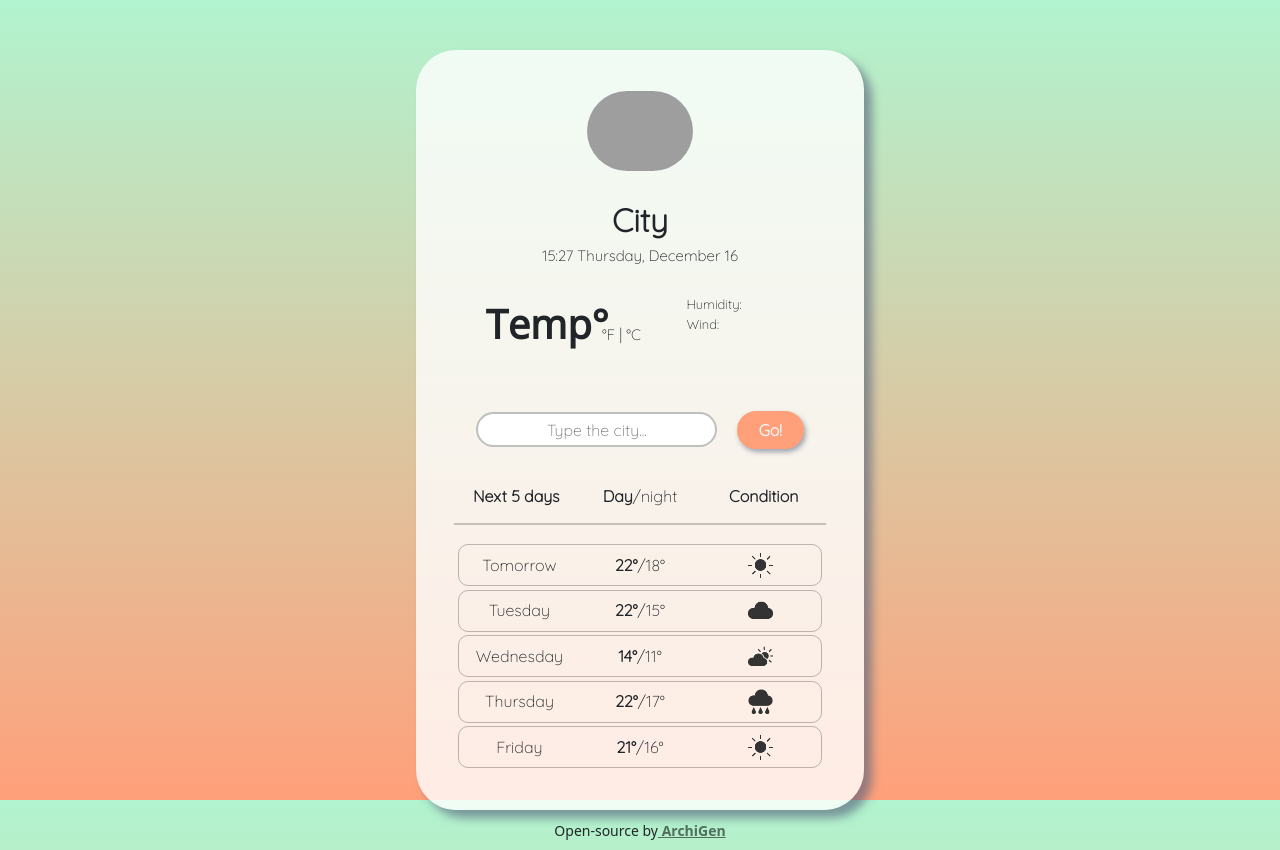
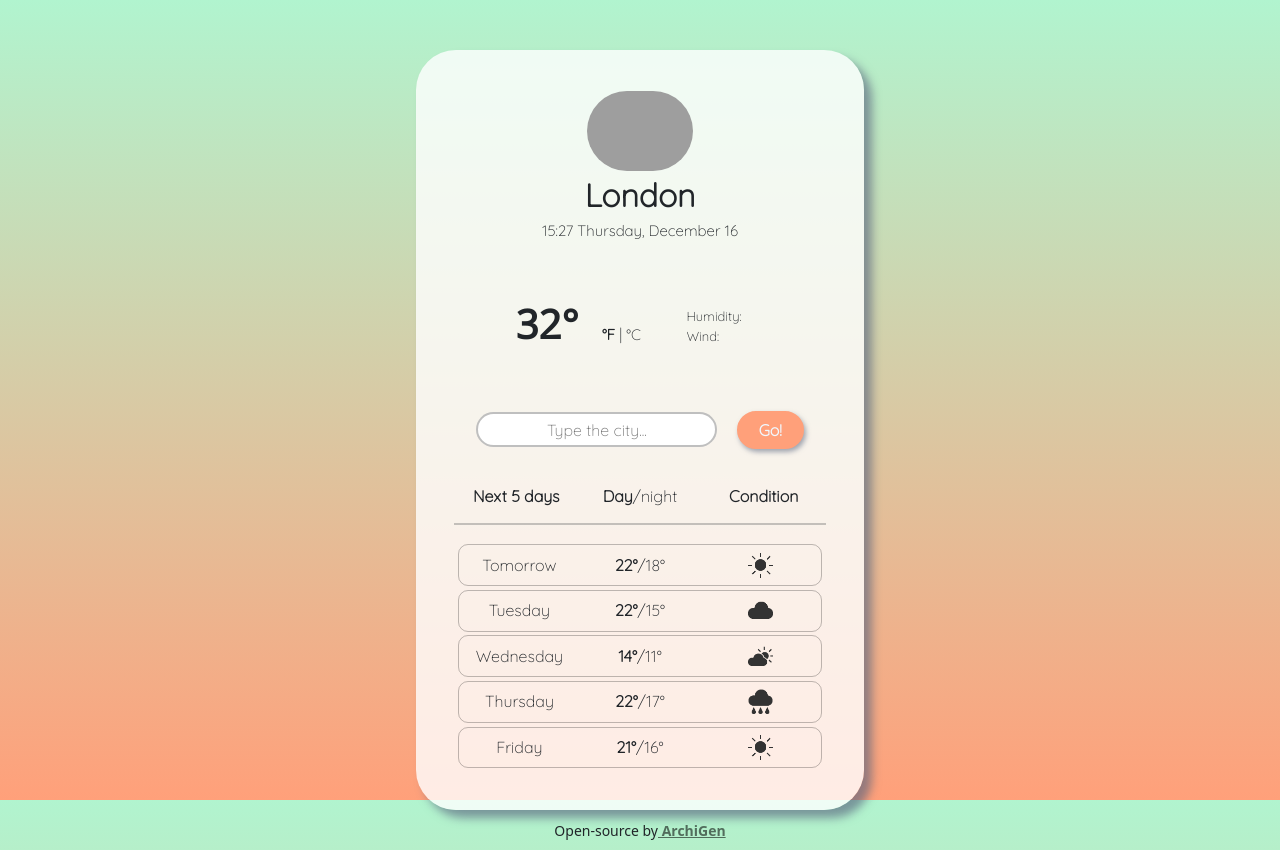
Before and after one commit to ArchiGen/weather-app-final-project, a plain HTML site: page index.html in a window 1280 px wide. Both pictures are taken after a click on the element "°F". Drawn offline with nearby package versions, Linux system fonts and the light colour scheme; no server answers; grey boxes are pictures that could not be loaded.

Commit message:
Updated Fahrenheit and Celsius button
Fahrenheit and Celsius button now working

```diff
--- a/index.html
+++ b/index.html
@@ -23,7 +23,7 @@
       <img src="http://openweathermap.org/img/wn/01d@2x.png" height="52px" class="current-condition" id="current-icon"/>
 
       <div class="row current-weather g-0">
-        <div class="col-12"> <h2>City</h2> </div>
+        <div class="col-12"> <h2>London</h2> </div>
         <div class="col-12"> <h3>25th November, Thursday</h3> </div>
         <div class="col-6">  <h1 id="temp">Temp°</h1><span class="conversion"><p id="farenheit">°F </p>|<p id="celc"> °C </p></span>
         </div>
--- a/src/script.js
+++ b/src/script.js
@@ -1,13 +1,22 @@
-// Scenario 1 - Fuctions
+// Return city value
+function search(city) {
+  let apiKey = "8faec0e45e93e61e880c60b71662661c";
+  let apiUrl = `https://api.openweathermap.org/data/2.5/weather?q=${city}&appid=${apiKey}&units=metric`;
+  axios.get(apiUrl).then(showWeather);
+}
+
+// Handling submit button
 function pickCity(event) {
   event.preventDefault();
   let inputCity = document.querySelector("#user-city");
   let h2 = document.querySelector("h2");
   h2.innerHTML = inputCity.value;
+  search(inputCity.value);
+}
 
 //Weather API request when user types the city
 function showWeather(response) {
-    let temperature = Math.round(response.data.main.temp);
+  temperature = Math.round(response.data.main.temp);
   let temperatureElement = document.querySelector("h1");
   temperatureElement.innerHTML = `${temperature}°`;
 
@@ -27,15 +36,39 @@ function pickCity(event) {
   );
 }
 
-  let apiKey = "8faec0e45e93e61e880c60b71662661c";
-  let apiUrl = `https://api.openweathermap.org/data/2.5/weather?q=${inputCity.value}&appid=${apiKey}&units=metric`;
-  axios.get(apiUrl).then(showWeather);
+///////////////////////////////////////////////////////////////
+// Temperature conversion
+//Celcius button
+function showCelcius() {
+  temperatureElement.innerHTML = `${temperature}°`;
+  celcius.classList.add("active");
+  farenheit.classList.remove("active");
 }
 
-// Scenario 1 - User's input to form
+let celcius = document.querySelector("#celc");
+celcius.addEventListener("click", showCelcius);
+
+//Farenheit button
+function convertToFarenheit() {
+  let temperatureFarenheit = (temperature * 9) / 5 + 32;
+  let temperatureFarenheitRound = Math.round(temperatureFarenheit);
+  temperatureElement.innerHTML = `${temperatureFarenheitRound}°`;
+  farenheit.classList.add("active");
+  celcius.classList.remove("active");
+}
+
+let farenheit = document.querySelector("#farenheit");
+farenheit.addEventListener("click", convertToFarenheit);
+
+/////////////////////////////////////////////////////////////
+// Global
+let temperature = null;
+let temperatureElement = document.querySelector("h1");
 let form = document.querySelector("#city-form");
 form.addEventListener("submit", pickCity);
-
+search("London");
+showCelcius();
+///////////////////////////////////////////////////////////////
 // Clock and Date - Displays date and time in h3
 let now = new Date();
 let days = [
@@ -73,3 +106,5 @@ let time = `${hours}:${minutes} ${day}, ${month} ${date}`;
 
 let h3 = document.querySelector("h3");
 h3.innerHTML = time;
+//////////////////////////////////////////////////////////////////
+//END
--- a/src/styles.css
+++ b/src/styles.css
@@ -12,7 +12,6 @@ body {
 
 h1 {
   font-weight: bold;
-  padding-top: 12px;
   font-family: "Open Sans", sans-serif;
   line-height: 1;
 }
@@ -28,7 +27,7 @@ h2 {
   font-weight: bolder;
 }
 h3 {
-  padding-bottom: 5%;
+  padding-bottom: 15%;
   font-size: 15px;
 }
 
@@ -96,7 +95,7 @@ form {
   text-align: center;
   height: 80px;
   border-radius: 55px;
-  margin: 15px auto;
+  margin: 15px auto -10px auto;
 }
 
 .row {
@@ -127,6 +126,9 @@ form {
   font-size: 15px;
   display: inline;
   cursor: pointer;
+}
+.conversion .active {
+  font-weight: bolder;
 }
 
 #user-city {
```
Lines whose indentation alone changed are shown as unchanged.
